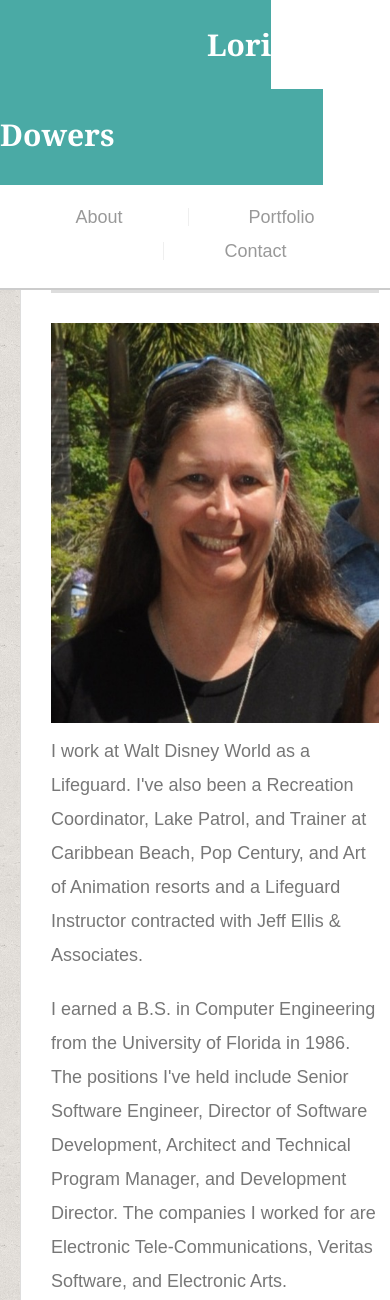
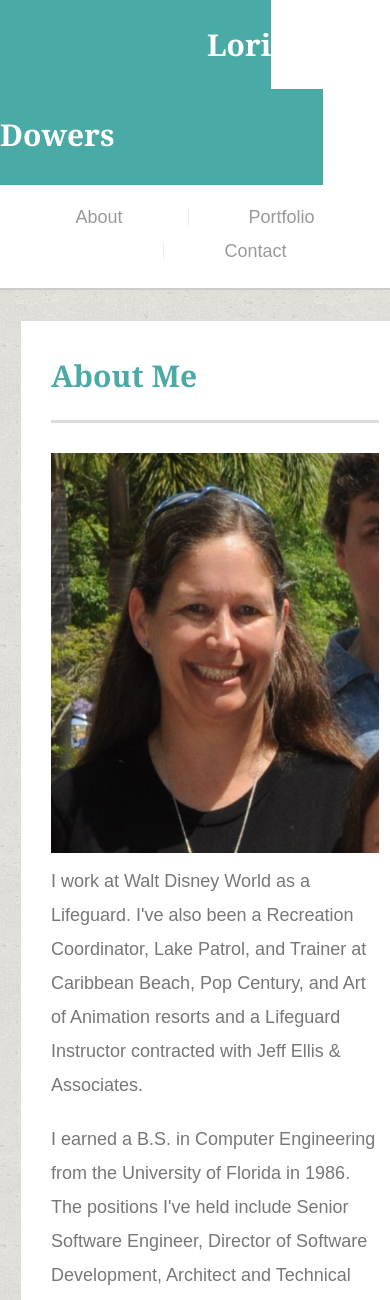
Before and after one commit to ldowers/Responsive-Portfolio, a PHP site: page /index.php in a window 390 px wide. Shown: the top 1300 px of the page. Run offline with PHP 8.4, Linux system fonts and the light colour scheme.

Commit message:
Fixed spelling error and added static header

```diff
--- a/assets/css/style.css
+++ b/assets/css/style.css
@@ -315,16 +315,21 @@ input[type=submit] {
 		float: none;
 	}
 
+	#main-container{
+		padding-top: 0px;
+	}
+
 	.main-section {
 		position: relative;
 		max-width: 580px;
-		margin-top: 60px;
+		margin-top: 0px;
 		margin-left: 20px;
 		margin-right: 20px;
 	}
 
-	.main-header {
+	#main-header {
 		float: 	none;
+		position: static;
 	}
 
 	nav a {
--- a/contact.html
+++ b/contact.html
@@ -10,7 +10,7 @@
 </head>
 <body>
 
-	<heeder id="main-header">
+	<header id="main-header">
 		<div class="container">
 			<a href="index.html" id="logo">Lori Dowers</a>
 
@@ -20,7 +20,7 @@
 				<a href="contact.html">Contact</a>
 			</nav>
 		</div>
-	</heeder>
+	</header>
 
 	<div id="main-container" class="container">
 		<section class="main-section">
--- a/index.html
+++ b/index.html
@@ -10,7 +10,7 @@
 </head>
 <body>
 
-	<heeder id="main-header">
+	<header id="main-header">
 		<div class="container">
 			<a href="index.html" id="logo">Lori Dowers</a>
 
@@ -20,7 +20,7 @@
 				<a href="contact.html">Contact</a>
 			</nav>
 		</div>
-	</heeder>
+	</header>
 
 	<div id="main-container" class="container">
 		<section class="main-section">
--- a/portfolio.html
+++ b/portfolio.html
@@ -10,7 +10,7 @@
 </head>
 <body>
 
-	<heeder id="main-header">
+	<header id="main-header">
 		<div class="container">
 			<a href="index.html" id="logo">Lori Dowers</a>
 
@@ -20,7 +20,7 @@
 				<a href="contact.html">Contact</a>
 			</nav>
 		</div>
-	</heeder>
+	</header>
 
 	<div id="main-container" class="container">
 		<section class="main-section">
```
